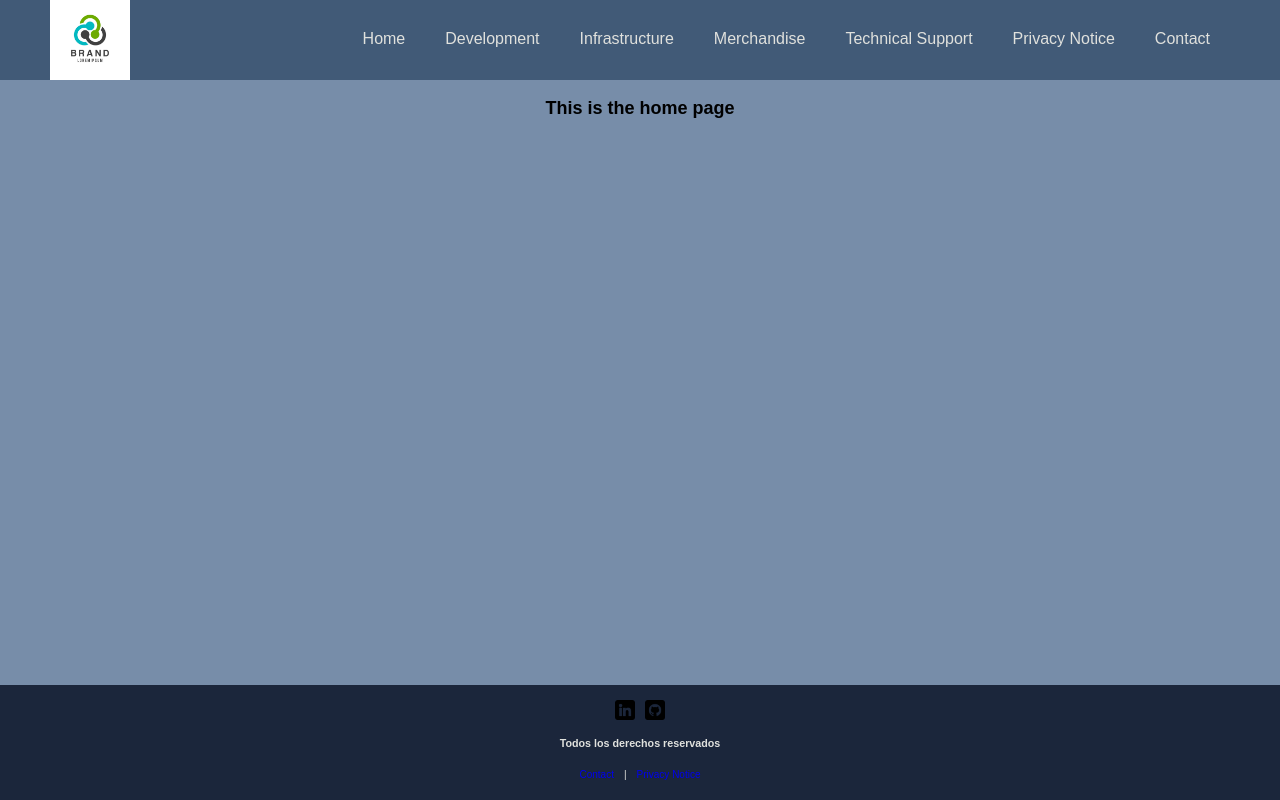
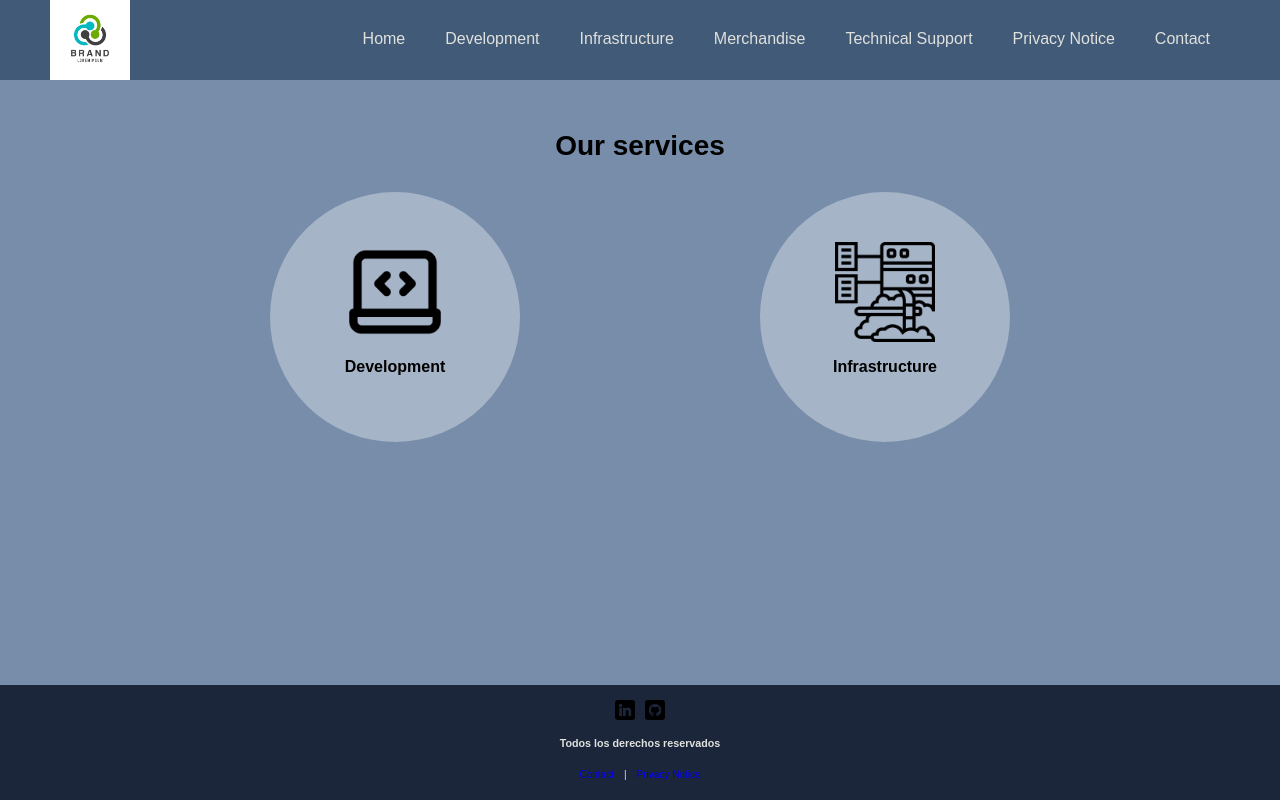
Before and after one commit to BPM17/Kabeldi, a Django app: page / in a window 1280 px wide. Run offline with Django 5.2, Linux system fonts and the light colour scheme.

Commit message:
Hero added to index webpage

```diff
--- a/Kabeldi/kabeldi_app/static/css/styles.css
+++ b/Kabeldi/kabeldi_app/static/css/styles.css
@@ -4,6 +4,7 @@
     --header:#415a77;
     --secundario:#1b263b;
     --terciario:#0d1b2a;
+    --cuarto:#a6b4c7;
 }
 
 html {
@@ -43,16 +44,22 @@ body {
 h1 {
     font-size: 3.8rem;
     text-align: center;
+    margin: 0;
+    padding: 0;
 }
 
 h2 {
     font-size: 2.8rem;
     text-align: center;
+    margin: 0;
+    padding: 0;
 }
 
 h3 {
     font-size: 1.8rem;
     text-align: center;
+    margin: 0;
+    padding: 0;
 }
 
 .section{
@@ -147,3 +154,37 @@ a{
     position: absolute;
     bottom: 0;
 }
+
+.hero{
+    margin: auto;
+    padding: 5rem 0;
+    align-items: center;
+    justify-content: center;
+    font-weight: 700;
+}
+
+.hero img{
+    width: 10rem;
+    height: 10rem;
+}
+
+.services{
+    padding: 3rem;
+    display: flex;
+    flex-direction: row;
+    align-items: center;
+    justify-content: space-evenly;
+    text-align: center;
+}
+
+
+.service{
+    width: 25rem;
+    height: 25rem;
+    background-color: var(--cuarto);
+    border-radius: 50%;
+    display: flex;
+    flex-direction: column;
+    align-items: center;
+    justify-content: center;
+}
--- a/Kabeldi/kabeldi_app/templates/header.html
+++ b/Kabeldi/kabeldi_app/templates/header.html
@@ -5,7 +5,7 @@
         <img src="{% static 'img/logo.jpg' %}" alt="">
     </div>
     <div class="links">
-        <a href="">Home</a>
+        <a href="/">Home</a>
         <a href="/development">Development</a>
         <a href="/infrastructure">Infrastructure</a>
         <a href="/merchandise">Merchandise</a>
--- a/Kabeldi/kabeldi_app/templates/index.html
+++ b/Kabeldi/kabeldi_app/templates/index.html
@@ -14,7 +14,22 @@
     <section class="section">
         {% include 'header.html' %}
     </section>
-    <h3>This is the home page</h3>
+    <div>
+        <!-- slider -->
+    </div>
+    <div class="hero">
+        <h2>Our services</h2>
+        <div class="services">
+            <div class="service">
+                <img src="{% static 'img/coding.png' %}" alt="">
+                <p>Development</p>
+            </div>
+            <div class="service">
+                <img src="{% static 'img/infrastructure.png' %}" alt="">
+                <p>Infrastructure</p>
+            </div>
+        </div>
+    </div>
     </section>
     <section class="section">
         {% include 'footer.html' %}
```
Also changed, not shown: Kabeldi/kabeldi_app/static/img/coding.png (added), Kabeldi/kabeldi_app/static/img/infrastructure.png (added).
